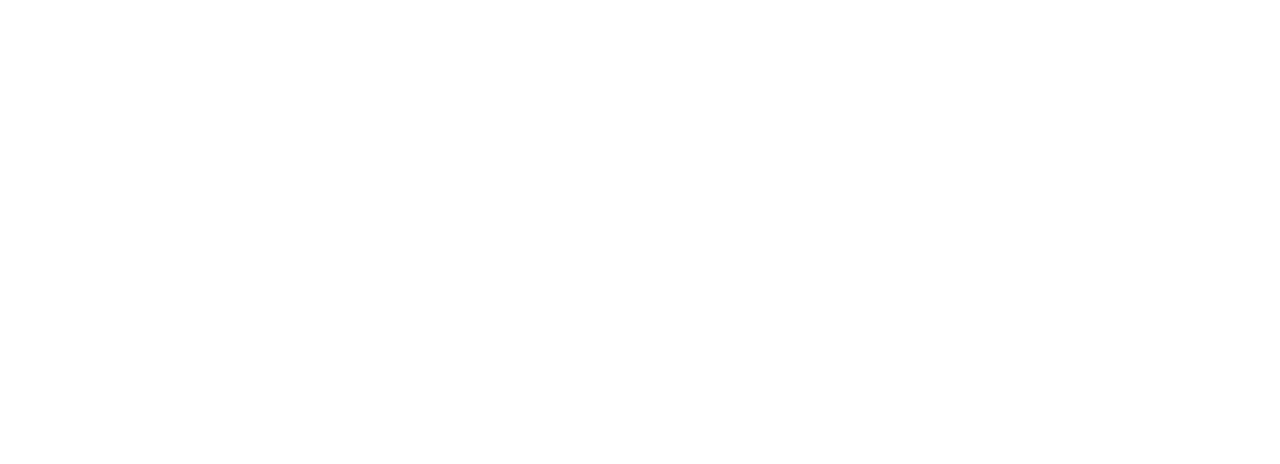
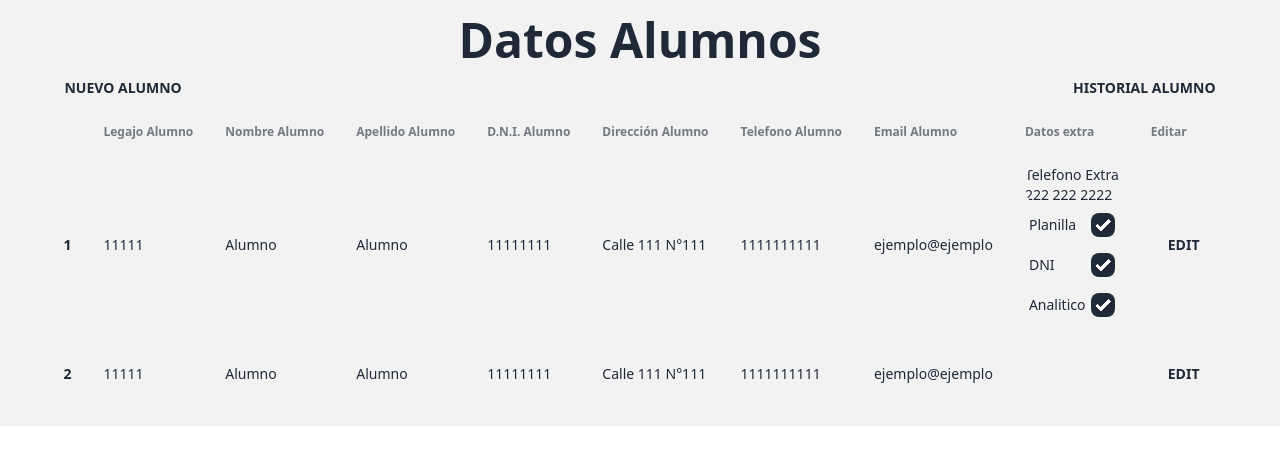
Before and after one commit to sebastianFeltes/app-asistencia-client, a React (Vite) app: page /datos-alumnos in a window 1280 px wide. Before the commit this address had no page. Shown: the top 464 px of the page. Built offline with nearby package versions, Linux system fonts and the light colour scheme.

Commit message:
primera subida pantalla datos alumnos

```diff
--- a/src/App.jsx
+++ b/src/App.jsx
@@ -3,6 +3,7 @@
 import Login from './components/Login'
 import { Layout } from './components/Layout'
 import HomeAdmin from './components/HomeAdmin'
+import DatosAlumnos from './components/DatosAlumnos'
 
 function App() {
 
@@ -12,6 +13,8 @@
         <Route path='/' element={<Layout/>} >
           <Route index element={<Login/>} />
           <Route path='/home-admin' element={<HomeAdmin/>} />
+          <Route path='/datos-alumnos' element={<DatosAlumnos/>} />
+
         </Route>
       </Routes>
     </BrowserRouter>
--- /dev/null
+++ b/src/components/DatosAlumnos.jsx
@@ -0,0 +1,111 @@
+function DatosAlumnos() {
+  return (
+    <div className=" hero max-h-screen bg-base-200">
+      <div className="hero-content text-center">
+        <div className="max-w-screen">
+          <h1 className="text-5xl font-bold">Datos Alumnos</h1>
+          <div className="flex justify-between">
+            <button className="btn">Nuevo Alumno</button>
+            <button className="btn">Historial Alumno</button>
+          </div>
+
+          <div className="overflow-x-auto">
+            <table className="table table-zebra">
+              {/* head */}
+              <thead>
+                <tr>
+                  <th></th>
+                  <th>Legajo Alumno</th>
+                  <th>Nombre Alumno</th>
+                  <th>Apellido Alumno</th>
+                  <th>D.N.I. Alumno</th>
+                  <th>Dirección Alumno</th>
+                  <th>Telefono Alumno</th>
+                  <th>Email Alumno</th>
+                  <th>Datos extra</th>
+                  <th>Editar</th>
+                </tr>
+              </thead>
+              <tbody>
+                {/* row 1 */}
+                <tr>
+                  <th>1</th>
+                  <td>11111</td>
+                  <td>Alumno</td>
+                  <td>Alumno</td>
+                  <td>11111111</td>
+                  <td>Calle 111 N°111</td>
+                  <td>1111111111</td>
+                  <td>ejemplo@ejemplo</td>
+                  <td>
+                    <div className="collapse collapse-arrow bg-base-200">
+                      <span>Telefono Extra</span>
+                      <span>222 222 2222</span>
+                    </div>
+                    <div className="collapse collapse-arrow bg-base-200">
+                      <div className="form-control">
+                        <label className="label cursor-pointer">
+                          <span className="label-text">Planilla</span>
+                          <input
+                            type="checkbox"
+                            checked="checked"
+                            className="checkbox"
+                          />
+                        </label>
+                      </div>
+                    </div>
+
+                    <div className="collapse collapse-arrow bg-base-200">
+                      <div className="form-control">
+                        <label className="label cursor-pointer">
+                          <span className="label-text">DNI</span>
+                          <input
+                            type="checkbox"
+                            checked="checked"
+                            className="checkbox"
+                          />
+                        </label>
+                      </div>
+                    </div>
+                    <div className="collapse collapse-arrow bg-base-200">
+                      <div className="form-control">
+                        <label className="label cursor-pointer">
+                          <span className="label-text">Analitico</span>
+                          <input
+                            type="checkbox"
+                            checked="checked"
+                            className="checkbox"
+                          />
+                        </label>
+                      </div>
+                    </div>
+                  </td>
+                  <td>
+                    <button className="btn">Edit</button>
+                  </td>
+                </tr>
+                {/* row 2 */}
+                <tr>
+                  <th>2</th>
+                  <td>11111</td>
+                  <td>Alumno</td>
+                  <td>Alumno</td>
+                  <td>11111111</td>
+                  <td>Calle 111 N°111</td>
+                  <td>1111111111</td>
+                  <td>ejemplo@ejemplo</td>
+                  <td></td>
+                  <td>
+                    <button className="btn">Edit</button>
+                  </td>
+                </tr>
+              </tbody>
+            </table>
+          </div>
+        </div>
+      </div>
+    </div>
+  );
+}
+
+export default DatosAlumnos;
```
